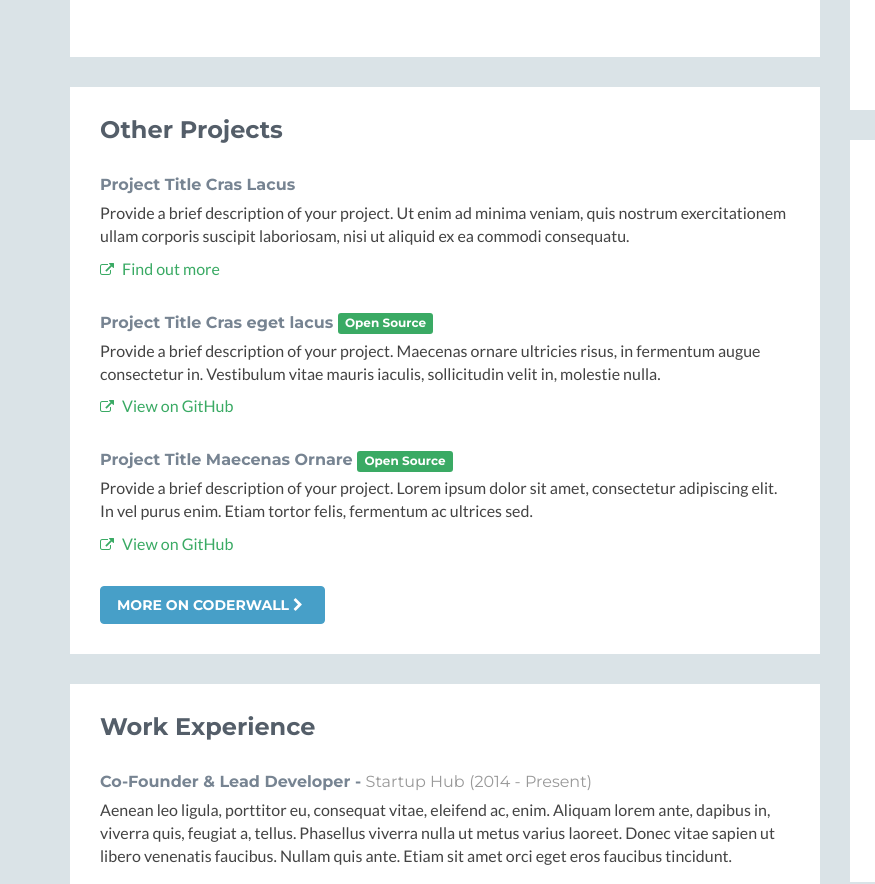
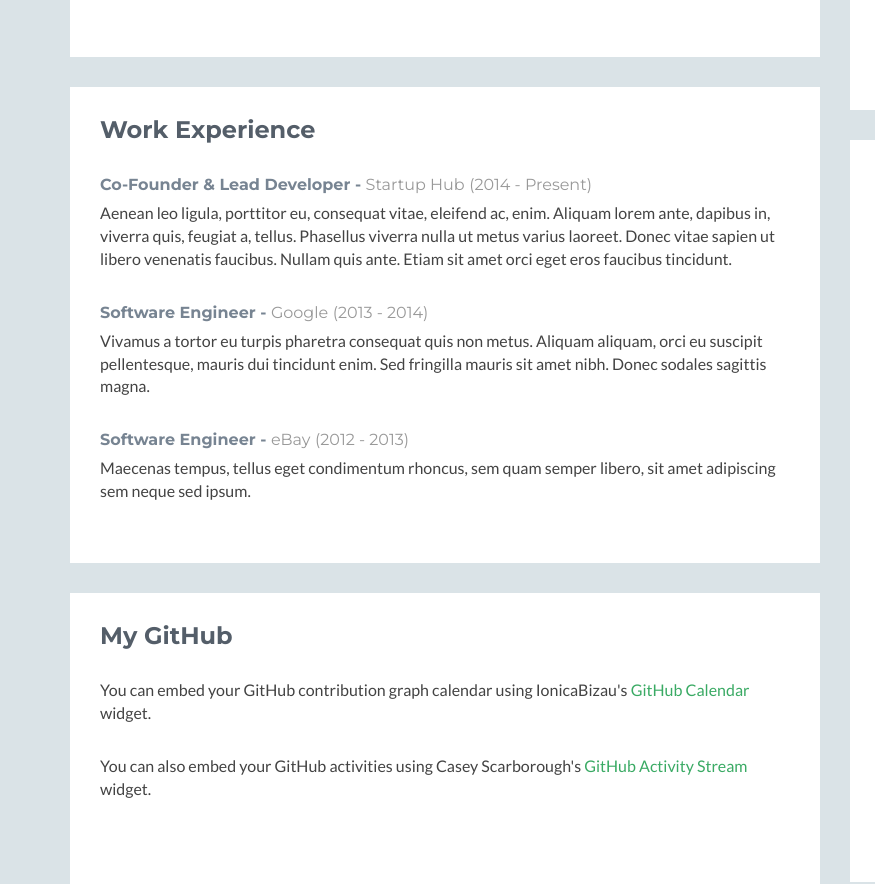
Before and after one commit to normarosita16/normarosita16.github.io, a plain HTML site: page index.html in a window 1280 px wide. Shown: the part 2798-3682 px from the top of the page, 0-875 px from the left. Drawn offline with nearby package versions, Linux system fonts and the light colour scheme; a script that the page names is missing; some icons are missing.

Commit message:
Update index.html

```diff
--- a/index.html
+++ b/index.html
@@ -258,53 +258,6 @@
                                 <!--//desc-->
                             </div>
                             <!--//item-->
-
-                        </div>
-                        <!--//content-->
-                    </div>
-                    <!--//section-inner-->
-                </section>
-                <!--//section-->
-
-                <section class="projects section">
-                    <div class="section-inner">
-                        <h2 class="heading">Other Projects</h2>
-                        <div class="content">
-                            <div class="item">
-                                <h3 class="title"><a href="#">Project Title Cras Lacus</a></h3>
-                                <p class="summary">Provide a brief description of your project. Ut enim ad minima
-                                    veniam, quis nostrum exercitationem ullam corporis suscipit laboriosam, nisi ut
-                                    aliquid ex ea commodi consequatu.</p>
-                                <p><a class="more-link"
-                                        href="http://themes.3rdwavemedia.com/website-templates/responsive-bootstrap-theme-for-mobile-apps-delta/"
-                                        target="_blank"><i class="fa fa-external-link"></i> Find out more</a></p>
-                            </div>
-                            <!--//item-->
-                            <div class="item">
-                                <h3 class="title"><a href="#">Project Title Cras eget lacus</a> <span
-                                        class="label label-theme">Open Source</span></h3>
-                                <p class="summary">Provide a brief description of your project. Maecenas ornare
-                                    ultricies risus, in fermentum augue consectetur in. Vestibulum vitae mauris iaculis,
-                                    sollicitudin velit in, molestie nulla. </p>
-                                <p><a class="more-link"
-                                        href="http://themes.3rdwavemedia.com/website-templates/responsive-bootstrap-theme-for-mobile-apps-delta/"
-                                        target="_blank"><i class="fa fa-external-link"></i> View on GitHub</a></p>
-                            </div>
-                            <!--//item-->
-                            <div class="item">
-                                <h3 class="title"><a href="#">Project Title Maecenas Ornare</a> <span
-                                        class="label label-theme">Open Source</span></h3>
-                                <p class="summary">Provide a brief description of your project. Lorem ipsum dolor sit
-                                    amet, consectetur adipiscing elit. In vel purus enim. Etiam tortor felis, fermentum
-                                    ac ultrices sed.</p>
-                                <p><a class="more-link"
-                                        href="http://themes.3rdwavemedia.com/website-templates/responsive-bootstrap-theme-for-mobile-apps-delta/"
-                                        target="_blank"><i class="fa fa-external-link"></i> View on GitHub</a></p>
-                            </div>
-                            <!--//item-->
-
-                            <a class="btn btn-cta-secondary" href="#">More on CoderWall <i
-                                    class="fa fa-chevron-right"></i></a>
 
                         </div>
                         <!--//content-->
```
